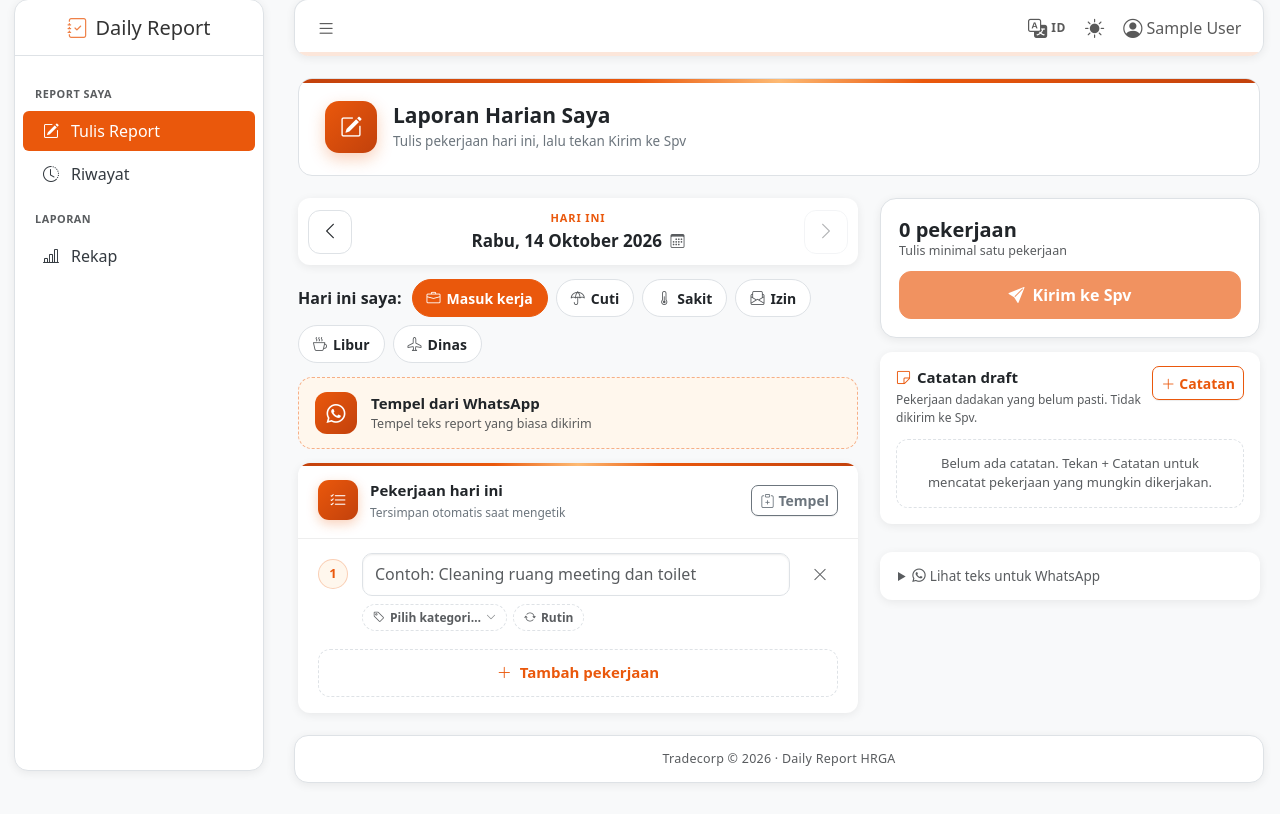
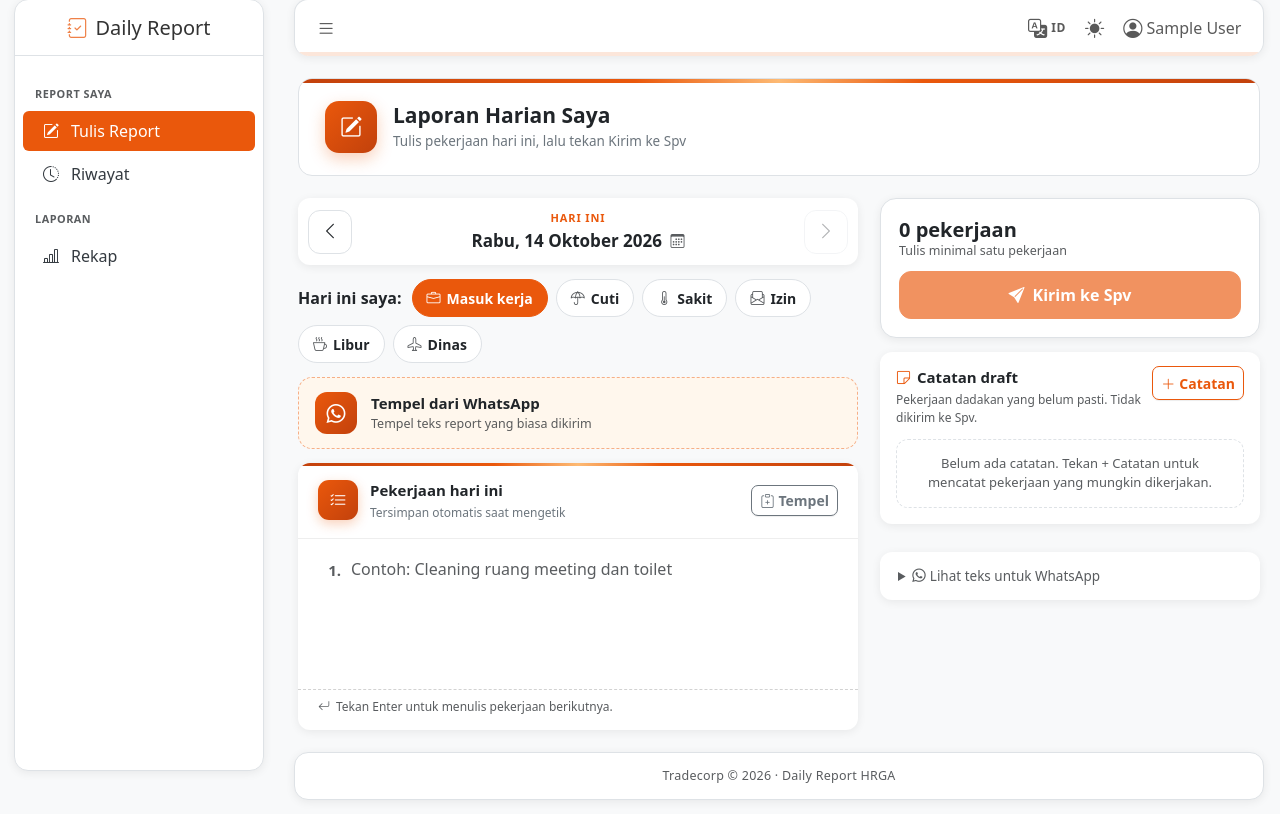
Before and after one commit to r0corp/Daily_Report_HRGA, a Flask app: page /tulis in a window 1280 px wide. Shown: the part 15-829 px from the top of the page. Before the commit the page ends 798 px from the top, so only its background shows below. Run offline with Flask 3, Linux system fonts and the light colour scheme; the visitor is signed in with stand-in values (Sample User, id 1); data that the repository does not hold is empty; some libraries are stand-ins or nearby versions.

Commit message:
Write page: Word-like numbered sheet instead of one box per item

```diff
--- a/app/i18n_en.py
+++ b/app/i18n_en.py
@@ -341,6 +341,7 @@ EN = {
     "API key DeepL ditolak. Cek DEEPL_API_KEY di file .env server.": "DeepL rejected the API key. Check DEEPL_API_KEY in the server's .env file.",
     "Kuota DeepL bulan ini sudah habis.": "This month's DeepL quota is used up.",
     "DeepL sedang sibuk, coba lagi sebentar.": "DeepL is busy, try again shortly.",
+    "Tekan Enter untuk menulis pekerjaan berikutnya.": "Press Enter to write the next item.",
     # ---------------------------------------------------------- catatan draft
     "Catatan draft": "Draft notes",
     "Catatan": "Note",
--- a/app/static/css/app.css
+++ b/app/static/css/app.css
@@ -2246,3 +2246,141 @@ summary.rh-group-title::-webkit-details-marker {
         scrollbar-width: thin;
     }
 }
+
+
+/* ============================================================
+   LEMBAR KETIK ALA WORD (Tulis Report): nomor polos, tanpa kotak
+   per pekerjaan. Hanya untuk .rh-doc (halaman Spv tetap seperti biasa).
+   ============================================================ */
+
+.rh-items.rh-doc {
+    min-height: 150px;
+    padding: 10px 0 6px;
+    cursor: text;
+}
+
+.rh-doc .rh-item {
+    grid-template-columns: 30px minmax(0, 1fr) 30px;
+    gap: 6px;
+    padding: 3px 14px 5px 10px;
+    border-bottom: 0;
+    border-left: 3px solid transparent;
+}
+
+.rh-doc .rh-item:focus-within {
+    border-left-color: var(--rh-accent);
+    background: var(--rh-accent-soft);
+}
+
+.rh-doc .rh-num {
+    width: auto;
+    height: auto;
+    margin-top: 7px;
+    justify-content: flex-end;
+    border: 0;
+    border-radius: 0;
+    background: none;
+    color: var(--bs-secondary-color);
+    font-size: 15px;
+    font-weight: 600;
+}
+
+.rh-doc .rh-num::after {
+    content: ".";
+}
+
+.rh-doc .rh-item:focus-within .rh-num {
+    color: var(--rh-accent);
+}
+
+.rh-doc .rh-input {
+    min-height: 0;
+    padding: 6px 4px 2px;
+    border: 0;
+    border-radius: 0;
+    background: transparent;
+    box-shadow: none;
+}
+
+.rh-doc .rh-input:focus {
+    box-shadow: none;
+    background: transparent;
+}
+
+.rh-doc .rh-item-meta {
+    gap: 4px;
+    margin-top: 0;
+    padding-left: 2px;
+}
+
+.rh-doc .rh-pill {
+    padding: 0 8px;
+    font-size: 11.5px;
+    line-height: 1.7;
+}
+
+.rh-doc .rh-item.is-blank .rh-item-meta {
+    display: none;
+}
+
+/* Tombol hapus hanya muncul di baris yang sedang diketik / disorot. */
+.rh-doc .rh-del {
+    width: 30px;
+    height: 30px;
+    margin-top: 3px;
+    font-size: 13px;
+    opacity: 0;
+}
+
+.rh-doc .rh-item:hover .rh-del,
+.rh-doc .rh-item:focus-within .rh-del {
+    opacity: 1;
+}
+
+.rh-doc-hint {
+    display: flex;
+    align-items: baseline;
+    gap: 6px;
+    flex-wrap: wrap;
+    padding: 8px 20px 14px;
+    border-top: 1px dashed var(--bs-border-color-translucent);
+    font-size: 12px;
+    color: var(--bs-secondary-color);
+}
+
+@media (hover: none) {
+    .rh-doc .rh-del {
+        opacity: 0;
+    }
+
+    .rh-doc .rh-item:focus-within .rh-del {
+        opacity: 1;
+    }
+}
+
+@media (max-width: 575.98px) {
+    .rh-doc .rh-item {
+        grid-template-columns: 24px minmax(0, 1fr) 30px;
+        padding: 3px 8px 5px 6px;
+    }
+
+    .rh-doc .rh-num {
+        margin-top: 7px;
+        font-size: 15px;
+    }
+
+    .rh-doc-hint {
+        padding-left: 14px;
+        padding-right: 14px;
+    }
+}
+
+/* Supaya sesederhana buku catatan: label kategori/rutin hanya tampil di
+   baris yang sedang diketik (kategori tetap terisi otomatis). */
+.rh-doc .rh-item:not(:focus-within) .rh-item-meta {
+    display: none;
+}
+
+.rh-doc .rh-item:focus-within .rh-item-meta {
+    padding-bottom: 4px;
+}
--- a/app/static/js/report.js
+++ b/app/static/js/report.js
@@ -118,7 +118,7 @@ function setSaveState(t, err) { $("saveState").textContent = t; $("saveState").c
 function renderItems() {
     const ro = !cur.editable;
     $("items").innerHTML = cur.items.map((it, k) => `
-    <li class="rh-item" data-k="${k}">
+    <li class="rh-item${it.text.trim() ? "" : " is-blank"}" data-k="${k}">
       <span class="rh-num">${k + 1}</span>
       <div class="rh-item-main">
         <textarea id="it-${k}" rows="1" class="form-control rh-input" ${ro ? "readonly" : ""}
@@ -134,7 +134,7 @@ function renderItems() {
       ${ro ? "" : `<button type="button" class="rh-del" data-act="del" title="${T("Hapus pekerjaan ini")}" aria-label="${T("Hapus pekerjaan {n}", { n: k + 1 })}"><i class="bi bi-x-lg"></i></button>`}
     </li>`).join("");
     resizeAll();
-    $("btnAdd").disabled = ro;
+    $("docHint").hidden = ro;
     $("btnPaste").disabled = ro;
     if (P.translateApi) $("btnTranslateAll").disabled = ro;
     if (P.translate && !P.translateApi) ["btnDeepL", "btnPasteTr"].forEach(id => $(id).disabled = ro);
@@ -294,6 +294,7 @@ $("items").addEventListener("input", e => {
     if (!li || e.target.tagName !== "TEXTAREA") return;
     const it = cur.items[+li.dataset.k];
     it.text = e.target.value;
+    li.classList.toggle("is-blank", !it.text.trim());
     autosize(e.target);
     if (CAN_AUTO && !it.manual) {
         it.cat = classify(it.text);
@@ -302,15 +303,93 @@ $("items").addEventListener("input", e => {
     if (P.auto && !it.manualRutin) setRutin(li, it, RUTIN.test(it.text));
     markDirty();
 });
-// Enter di baris terakhir yang sudah terisi = langsung tambah pekerjaan baru
-// (Shift+Enter tetap baris baru untuk rincian).
+// ---------- lembar ketik ala Word ----------
+// Setiap nomor tetap satu pekerjaan (kategori/rutin per baris), tapi cara
+// mengetiknya seperti dokumen: Enter = nomor baru (memotong di kursor),
+// Backspace di awal = gabung ke atas, Delete di akhir = gabung yang bawah,
+// panah atas/bawah di ujung baris pindah nomor, tempel banyak baris = dipecah.
+// Shift+Enter tetap baris rincian di nomor yang sama.
+const newItem = text => ({ text, cat: text && CAN_AUTO ? classify(text) : "", rutin: !!P.auto && RUTIN.test(text), manual: false });
+function recat(it) {
+    if (CAN_AUTO && !it.manual) it.cat = classify(it.text);
+    if (P.auto && !it.manualRutin) it.rutin = RUTIN.test(it.text);
+}
+function focusItem(k, pos) {
+    const ta = $("it-" + k);
+    if (!ta) return;
+    ta.focus();
+    const p = pos === "end" || pos == null ? ta.value.length : pos;
+    ta.setSelectionRange(p, p);
+}
+function splitItem(k, start, end) {
+    const it = cur.items[k], text = it.text;
+    if (!text.trim()) return;
+    it.text = text.slice(0, start).replace(/\s+$/, "");
+    recat(it);
+    cur.items.splice(k + 1, 0, newItem(text.slice(end).replace(/^\s+/, "")));
+    renderItems();
+    focusItem(k + 1, 0);
+    markDirty();
+}
+function mergeInto(k) {           // gabung item k+1 ke item k
+    const a = cur.items[k], b = cur.items[k + 1];
+    if (!a || !b) return;
+    const pos = a.text.length;
+    a.text = a.text && b.text ? a.text + " " + b.text : a.text + b.text;
+    if (!pos) { a.cat = b.cat; a.manual = b.manual; a.rutin = b.rutin; a.manualRutin = b.manualRutin; }
+    else recat(a);
+    cur.items.splice(k + 1, 1);
+    renderItems();
+    focusItem(k, pos);
+    markDirty();
+}
+let softBreak = false;
 $("items").addEventListener("keydown", e => {
-    if (e.key !== "Enter" || e.shiftKey || e.target.tagName !== "TEXTAREA") return;
-    const k = +e.target.closest(".rh-item").dataset.k;
-    if (k === cur.items.length - 1 && e.target.value.trim() && !e.target.value.includes("\n")) {
-        e.preventDefault();
-        addItem();
-    }
+    const ta = e.target;
+    if (ta.tagName !== "TEXTAREA" || ta.readOnly || e.isComposing) return;
+    const k = +ta.closest(".rh-item").dataset.k;
+    const s = ta.selectionStart, en = ta.selectionEnd, len = ta.value.length;
+    if (e.key === "Enter") { softBreak = e.shiftKey; return; }   // diproses di beforeinput (juga untuk keyboard HP)
+    if (e.key === "Backspace" && s === 0 && en === 0 && k > 0) { e.preventDefault(); mergeInto(k - 1); }
+    else if (e.key === "Delete" && s === len && en === len && k < cur.items.length - 1) { e.preventDefault(); mergeInto(k); }
+    else if (e.key === "ArrowUp" && s === 0 && en === 0 && k > 0) { e.preventDefault(); focusItem(k - 1, "end"); }
+    else if (e.key === "ArrowDown" && s === len && en === len && k < cur.items.length - 1) { e.preventDefault(); focusItem(k + 1, 0); }
+});
+$("items").addEventListener("beforeinput", e => {
+    const ta = e.target;
+    if (ta.tagName !== "TEXTAREA" || ta.readOnly) return;
+    if (e.inputType !== "insertLineBreak" && e.inputType !== "insertParagraph") return;
+    if (softBreak) { softBreak = false; return; }
+    e.preventDefault();
+    splitItem(+ta.closest(".rh-item").dataset.k, ta.selectionStart, ta.selectionEnd);
+});
+$("items").addEventListener("paste", e => {
+    const ta = e.target;
+    if (ta.tagName !== "TEXTAREA" || ta.readOnly) return;
+    const raw = (e.clipboardData || window.clipboardData).getData("text");
+    const lines = parseReport(raw);
+    if (lines.length < 2) return;
+    e.preventDefault();
+    const k = +ta.closest(".rh-item").dataset.k, it = cur.items[k];
+    // Teks sebelum kursor tetap di nomor ini; setiap baris tempelan jadi
+    // nomor sendiri; teks setelah kursor turun ke nomor terakhir.
+    const before = ta.value.slice(0, ta.selectionStart).replace(/\s+$/, "");
+    const after = ta.value.slice(ta.selectionEnd).replace(/^\s+/, "");
+    const rest = before ? lines : lines.slice(1);
+    if (!before) it.text = lines[0];
+    recat(it);
+    const extra = rest.map(newItem);
+    if (after) extra.push(newItem(after));
+    cur.items.splice(k + 1, 0, ...extra);
+    renderItems();
+    focusItem(k + extra.length - (after ? 1 : 0), "end");
+    markDirty();
+});
+// Ketuk area kosong lembar = lanjut mengetik di baris terakhir.
+$("items").addEventListener("mousedown", e => {
+    if (e.target !== $("items") || !cur || !cur.editable) return;
+    e.preventDefault();
+    focusItem(cur.items.length - 1, "end");
 });
 function setRutin(li, it, on) {
     it.rutin = on;
@@ -504,7 +583,6 @@ function addItem(text = "", rutin = false) {
     if (text) markDirty();
     else { const ta = $("it-" + (cur.items.length - 1)); if (ta) ta.focus(); }
 }
-$("btnAdd").onclick = () => addItem();
 // Dipakai notes.js: catatan draft -> pekerjaan di tanggal yang sedang dibuka.
 window.rhReport = {
     canAdd: () => !!(cur && cur.editable),
--- a/app/templates/write.html
+++ b/app/templates/write.html
@@ -73,10 +73,8 @@
                 <button class="btn btn-outline-secondary btn-sm" id="btnPaste" data-bs-toggle="modal" data-bs-target="#pasteModal" title="{{ _('Tempel dari WhatsApp') }}"><i class="bi bi-clipboard-plus"></i><span class="d-none d-sm-inline ms-1">{{ _('Tempel') }}</span></button>
             </div>
         </div>
-        <ol class="rh-items" id="items"></ol>
-        <div class="rh-add-wrap">
-            <button type="button" class="rh-add" id="btnAdd"><i class="bi bi-plus-lg"></i>{{ _('Tambah pekerjaan') }}</button>
-        </div>
+        <ol class="rh-items rh-doc" id="items"></ol>
+        <div class="rh-doc-hint" id="docHint"><i class="bi bi-arrow-return-left"></i>{{ _('Tekan Enter untuk menulis pekerjaan berikutnya.') }}</div>
     </div>
     </div><!-- /rh-main -->
 
```
